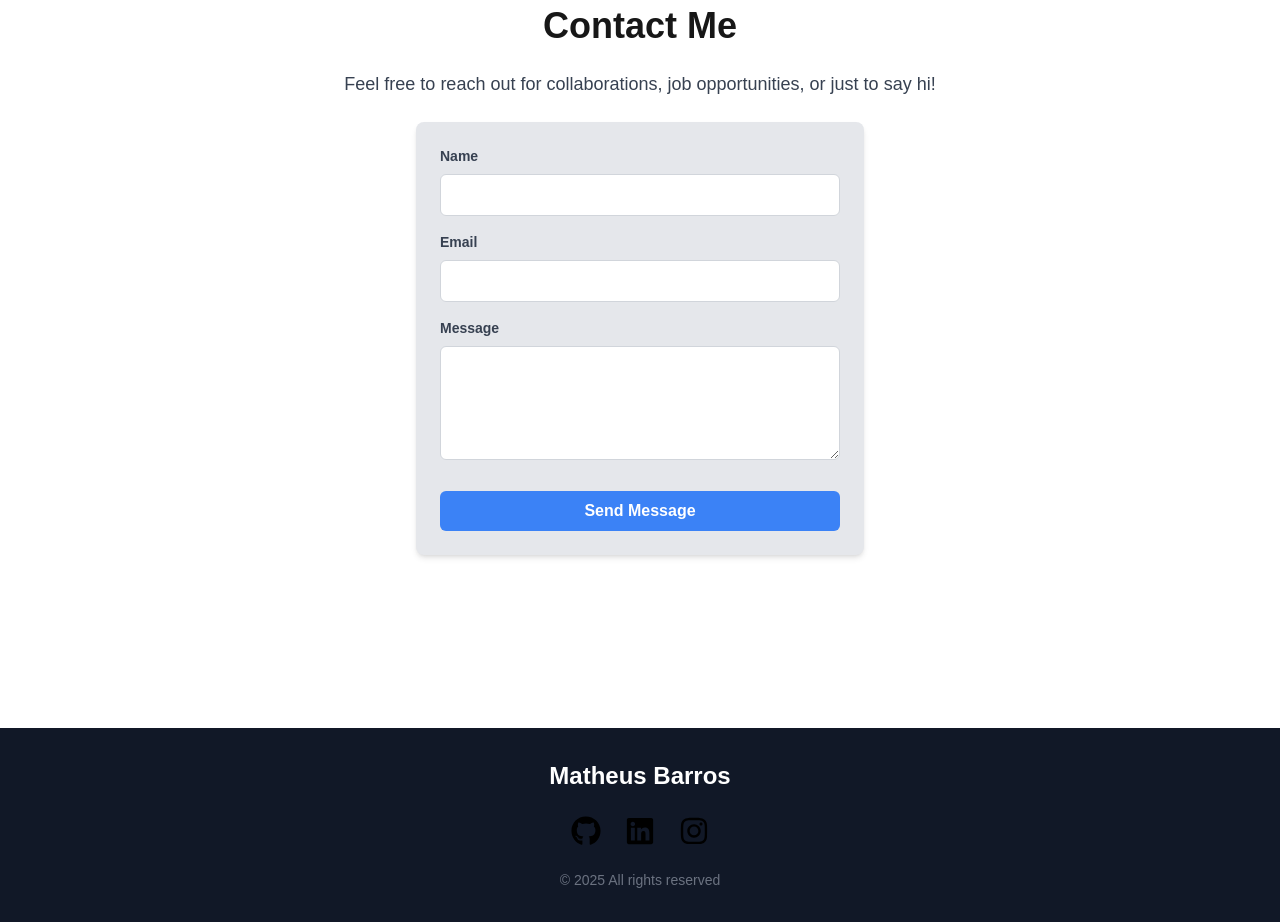
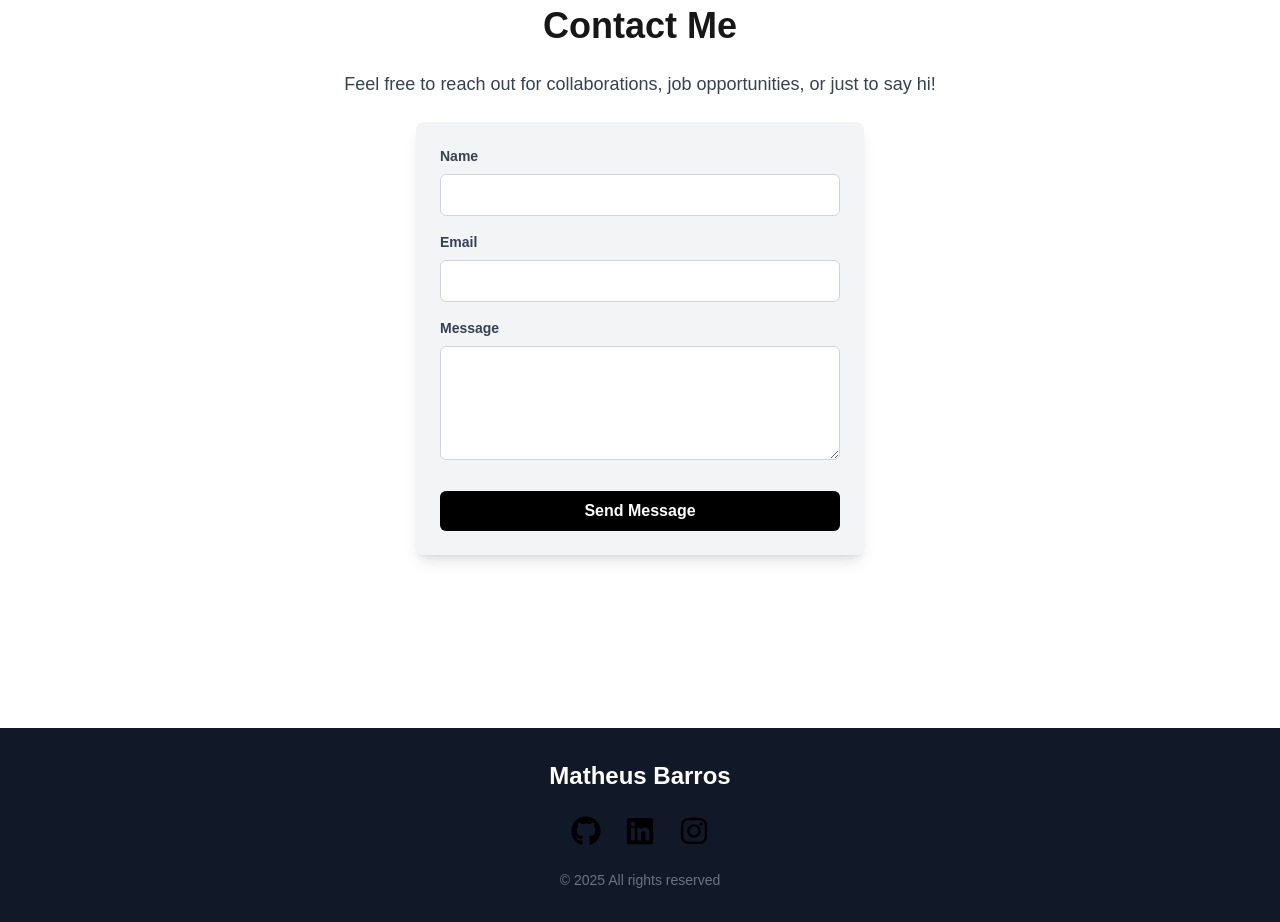
Before and after one commit to barros-m/matheusbarros.com, a Next.js app: page / in a window 1280 px wide. Shown: the part 2200-3122 px from the top of the page. Built offline with nearby package versions, Linux system fonts and the light colour scheme.

Commit message:
Improved Contact Us part

```diff
--- a/src/components/Contact.tsx
+++ b/src/components/Contact.tsx
@@ -12,7 +12,16 @@ const Contact: React.FC = () => {
 
   const handleSubmit = async (e: React.FormEvent) => {
     e.preventDefault();
-    setStatus("Sending...");
+    const sendingMessages = [
+      "On its way...",
+      "Zooming through cyberspace...",
+      "Dispatching your message...",
+      "Magic is happening...",
+      "Your words are in motion...",
+      "Sending..."
+    ];
+    const randomSendingMessage = sendingMessages[Math.floor(Math.random() * sendingMessages.length)];
+    setStatus(randomSendingMessage);
 
     try {
       const response = await fetch("/api/sendEmail", {
@@ -23,13 +32,27 @@ const Contact: React.FC = () => {
 
       const result = await response.json();
       if (result.success) {
-        setStatus("Message sent successfully!");
+        const messages = [
+          "Your message just teleported into my inbox!",
+          "Ding! Your message just landed—stay tuned for a response!",
+          "Your message is out in the universe. Expect a reply soon!",
+          "If emails had wings, yours would be soaring right now!"
+        ];
+        const randomMessage = messages[Math.floor(Math.random() * messages.length)];
+        setStatus(randomMessage);
         setFormData({ name: "", email: "", message: "" });
       } else {
         throw new Error(result.error);
       }
     } catch {
-      setStatus("Failed to send message. Please try again later.");
+      const errorMessages = [
+        "Oops! Something went wrong. Try again!",
+        "Houston, we have a problem. Please retry!",
+        "Error detected! Give it another shot!",
+        "That didn't work... but you can try again!"
+      ];
+      const randomErrorMessage = errorMessages[Math.floor(Math.random() * errorMessages.length)];
+      setStatus(randomErrorMessage);
     }
   };
 
@@ -46,20 +69,20 @@ const Contact: React.FC = () => {
       <p className="text-lg text-gray-700 dark:text-gray-400 max-w-2xl text-center mb-6">
         Feel free to reach out for collaborations, job opportunities, or just to say hi!
       </p>
-      <form onSubmit={handleSubmit} className="w-full max-w-md bg-gray-200 dark:bg-gray-800 p-6 rounded-lg shadow-md">
+      <form onSubmit={handleSubmit} className="w-full max-w-md bg-gray-100 dark:bg-gray-900 p-6 rounded-lg shadow-lg">
         <div className="mb-4">
           <label className="block text-gray-700 dark:text-gray-300 text-sm font-bold mb-2" htmlFor="name">Name</label>
-          <input className="w-full px-4 py-2 rounded-md bg-white dark:bg-gray-900 text-gray-900 dark:text-white border border-gray-300 dark:border-gray-700" type="text" id="name" value={formData.name} onChange={handleChange} required />
+          <input className="w-full px-4 py-2 rounded-md bg-white dark:bg-gray-800 text-gray-900 dark:text-white border border-gray-300 dark:border-gray-700 focus:ring-2 focus:ring-gray-500" type="text" id="name" value={formData.name} onChange={handleChange} required />
         </div>
         <div className="mb-4">
           <label className="block text-gray-700 dark:text-gray-300 text-sm font-bold mb-2" htmlFor="email">Email</label>
-          <input className="w-full px-4 py-2 rounded-md bg-white dark:bg-gray-900 text-gray-900 dark:text-white border border-gray-300 dark:border-gray-700" type="email" id="email" value={formData.email} onChange={handleChange} required />
+          <input className="w-full px-4 py-2 rounded-md bg-white dark:bg-gray-800 text-gray-900 dark:text-white border border-gray-300 dark:border-gray-700 focus:ring-2 focus:ring-gray-500" type="email" id="email" value={formData.email} onChange={handleChange} required />
         </div>
         <div className="mb-6">
           <label className="block text-gray-700 dark:text-gray-300 text-sm font-bold mb-2" htmlFor="message">Message</label>
-          <textarea className="w-full px-4 py-2 rounded-md bg-white dark:bg-gray-900 text-gray-900 dark:text-white border border-gray-300 dark:border-gray-700" id="message" rows={4} value={formData.message} onChange={handleChange} required></textarea>
+          <textarea className="w-full px-4 py-2 rounded-md bg-white dark:bg-gray-800 text-gray-900 dark:text-white border border-gray-300 dark:border-gray-700 focus:ring-2 focus:ring-gray-500" id="message" rows={4} value={formData.message} onChange={handleChange} required></textarea>
         </div>
-        <button type="submit" className="w-full bg-blue-500 dark:bg-blue-600 text-white font-semibold py-2 px-4 rounded-md hover:bg-blue-600 dark:hover:bg-blue-700 transition">
+        <button type="submit" className="w-full bg-black dark:bg-white text-white dark:text-black font-semibold py-2 px-4 rounded-md hover:bg-gray-800 dark:hover:bg-gray-300 transition">
           Send Message
         </button>
       </form>
```
